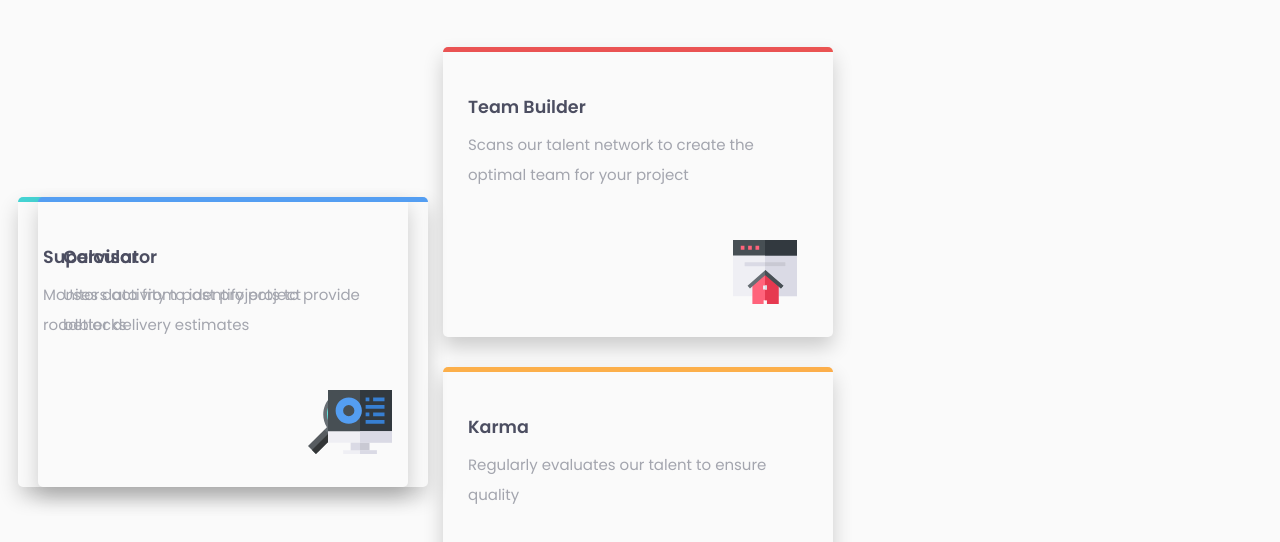
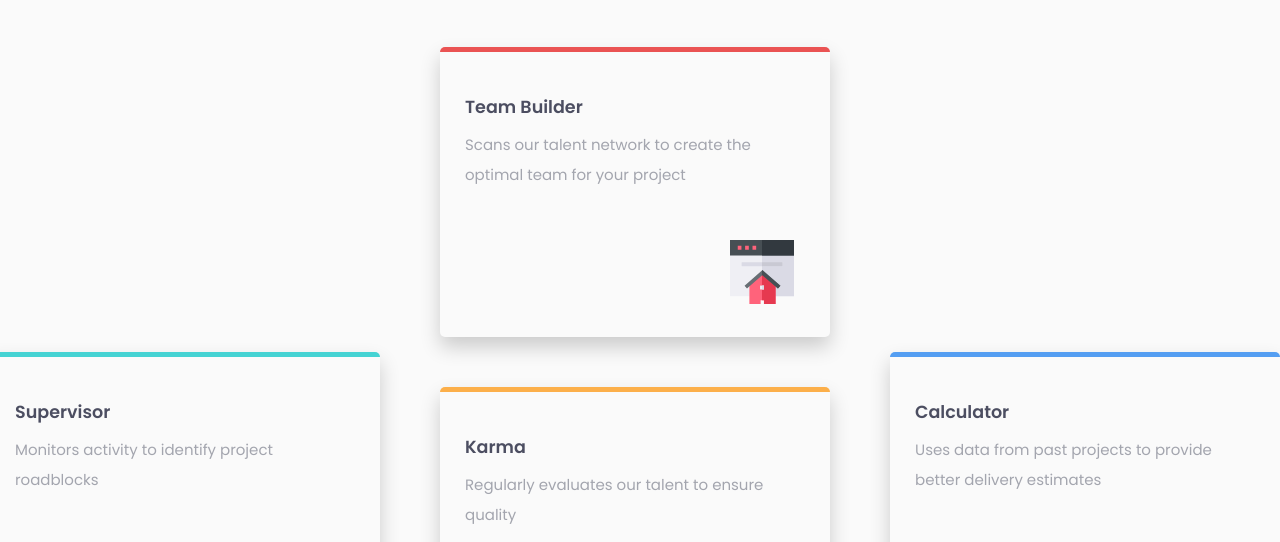
Before and after one commit to marc0pO10/fourcardfeature, a plain HTML site: page index.html in a window 1280 px wide. Shown: the part 226-768 px from the top of the page. Drawn offline with Linux system fonts and the light colour scheme; files that its build step writes are made by us from their sources.

Commit message:
Changed cards to a CSS grid from positioning

```diff
--- a/index.html
+++ b/index.html
@@ -63,6 +63,11 @@ p {
     height: 600px;
     margin: 50px 0;
     position: relative;
+    display: grid;
+    grid-template-columns: 400px 400px 400px;
+    grid-gap: 20px 20px;
+    justify-content: center;
+    align-items: center;
   }
 
   .card {
@@ -75,6 +80,10 @@ p {
     display: block;
   }
 
+  .card:hover {
+    transform: scale(1.1);
+  }
+
   .icon {
     position: relative;
     left: 265px;
@@ -82,30 +91,22 @@ p {
 
   .teambuilder {
     border-top: 5px solid hsl(0, 78%, 62%);
-  position: absolute;
-  top: 0;
-  left: 435px;
+    justify-self: flex-start;
   }
 
   .calculator {
     border-top: 5px solid hsl(212, 86%, 64%);
-  position: absolute;
-  top: 150px;
-  right: 10px;
+    grid-area: 1/3/3/3;
   }
 
   .karma {
     border-top: 5px solid hsl(34, 97%, 64%);
-  position: absolute;
-  top: 320px;
-  left: 435px;
+    grid-area: 2/2/2/2;
   }
 
   .supervisor {
     border-top: 5px solid hsl(180, 62%, 55%);
-  position: absolute;
-  top: 150px;
-  left: 10px;
+    grid-area: 1/1/3/1;
   }
 
   .bottom-container {
```
Lines whose indentation alone changed are shown as unchanged.
